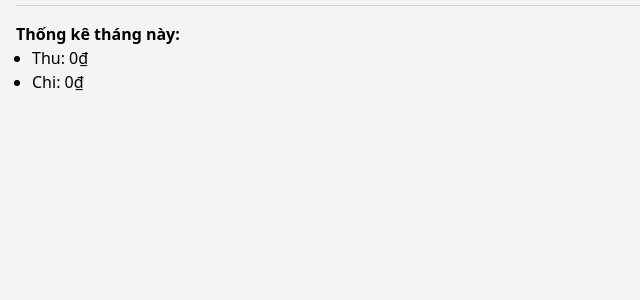
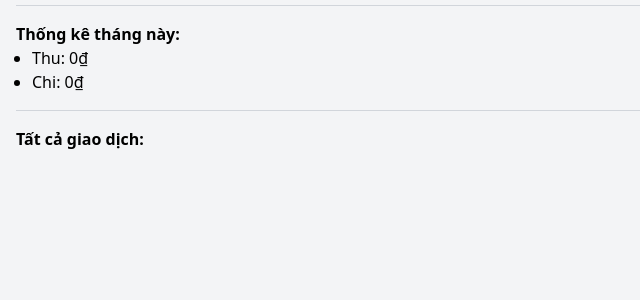
Before and after one commit to ahokx2/moneyBrowser, a Flask app: template templates/index.html in a window 1280 px wide. Shown: the part 233-533 px from the top of the page, without its empty margins (0-640 px from the left). Run offline with Flask 3, Linux system fonts and the light colour scheme; the template is opened without the code that fills it, so the values that code supplies are empty; some libraries are stand-ins or nearby versions.

Commit message:
Add files via upload

```diff
--- a/templates/index.html
+++ b/templates/index.html
@@ -44,5 +44,16 @@
             <li>Chi: {{ thong_ke_thang.chi | int | format }}₫</li>
         </ul>
     </div>
+
+    <hr class="my-4 border-gray-300">
+    <!-- tất cả giao dịch -->
+    <div>
+        <p class="font-semibold">Tất cả giao dịch:</p>
+        <ul class="pl-4 list-disc">
+            {% for gd in giao_dich_all %}
+                <li>{{ gd.id }}: {{ gd.ngay }} – {{ gd.loai_giao_dich }} -  {{ gd.nguon_tien }} - {{ gd.noi_den }}  - {{ gd.so_tien | int | format }}₫ - {{ gd.ghi_chu }} - {{ gd.danh_muc }}</li>
+            {% endfor %}
+        </ul>
+    </div>
 </body>
 {% endblock %}
```
